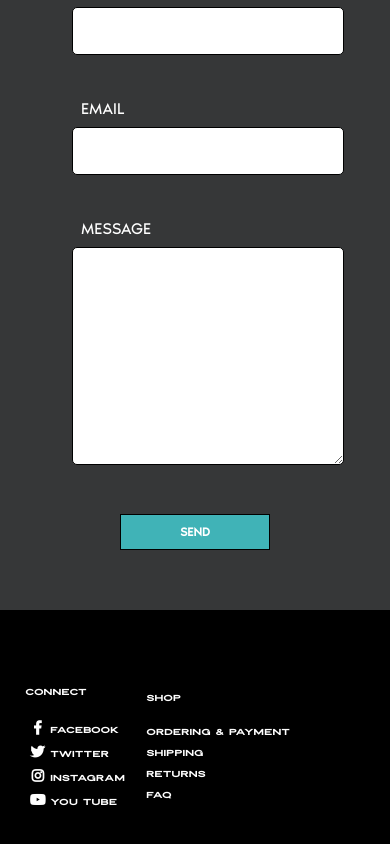
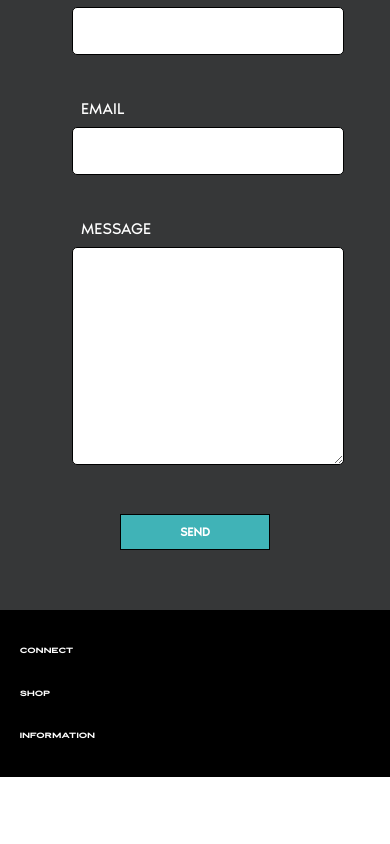
Before and after one commit to nickborbe/caso-client-landing-temp, a React (Create React App) app: page /contact in a window 390 px wide. Shown: the part 631-1475 px from the top of the page. After the commit the page ends 1408 px from the top, so only its background shows below. Built offline with nearby package versions, Linux system fonts and the light colour scheme.

Commit message:
mobile footer in progress

```diff
--- a/src/App.js
+++ b/src/App.js
@@ -17,6 +17,7 @@ import NavBar from './components/layout-components/navbar';
 import Footer from './components/layout-components/footer'
 import Header from './components/layout-components/header'
 import HamburgerNav from "./components/layout-components/hamburger-nav";
+import MobileFooter from './components/layout-components/mobile-footer';
 
 
 
@@ -79,6 +80,7 @@ class App extends Component {
     </Switch>
 
       <Footer/>
+      <MobileFooter />
 
 
       </div>
--- /dev/null
+++ b/src/components/layout-components/mobile-footer.js
@@ -0,0 +1,87 @@
+
+
+import React, { Component } from 'react';
+
+import '../../styles/homepage.css';
+import '../../styles/css/all.css'
+
+
+
+class MobileFooter extends Component {
+  render() {
+      return(
+
+        <footer id="mobile-footer">
+
+
+
+
+        <div className="column">
+        <h6> Connect </h6>
+        <div className="expand">
+
+        <div>
+          <a href="https://www.facebook.com/AnaMariaPolo/" target="_blank" className="footer-social-link">
+          <i className="fab fa-facebook-f"></i>
+          <span>Facebook</span>
+          </a>
+
+        </div>
+        <div>
+        <a href="https://twitter.com/anapolotv?lang=en" target="_blank" className="footer-social-link">
+           <i className="fab fa-twitter"></i>
+          <span>Twitter</span>
+          </a>
+        </div>
+
+        <div>
+
+          <a href="https://www.instagram.com/anapolotv/?hl=en" target="_blank" className="footer-social-link">
+        <i className="fab fa-instagram"></i>
+          <span>Instagram</span>
+          </a>
+
+        </div>
+
+        <div>
+          <a href="https://www.youtube.com/user/DraPoloDigital" target="_blank" className="footer-social-link">
+        <i className="fab fa-youtube"></i>
+          <span>YouTube</span>
+          </a>
+        </div>
+
+        </div>
+        </div>
+
+        <div className="column">
+        <h6> Shop </h6>
+        <div className="expand">
+        <a>Ordering & Payment</a>
+        <a>Shipping</a>
+        <a>Returns</a>
+        <a>FAQ</a>
+        </div>
+
+        </div>
+
+        <div className="column">
+        <h6> Information </h6>
+        <div className="expand">
+
+        <a>Privacy Policy</a>
+        <a>Terms & Conditions</a>
+        <a>Ad Choices</a>
+        <a>Contest Rules</a>
+        <a>Contact Us</a>
+        </div>
+        </div>
+
+
+      </footer>
+
+
+      )
+  }
+}
+
+export default MobileFooter;
--- a/src/index.css
+++ b/src/index.css
@@ -269,6 +269,10 @@ i{
   display: none;
 }
 
+.expand{
+  display: none;
+}
+
 
 
 @Media only screen and (max-width: 700px){
@@ -318,6 +322,21 @@ i{
   letter-spacing: 0.1em;
 }
 
+#the-footer{
+  display: none;
+}
+
+#mobile-footer{
+  display: block;
+}
+
+#mobile-footer{
+  padding: 5%;
+  background-color: black;
+  color: white;
+
+}
+
 
 
 
```
